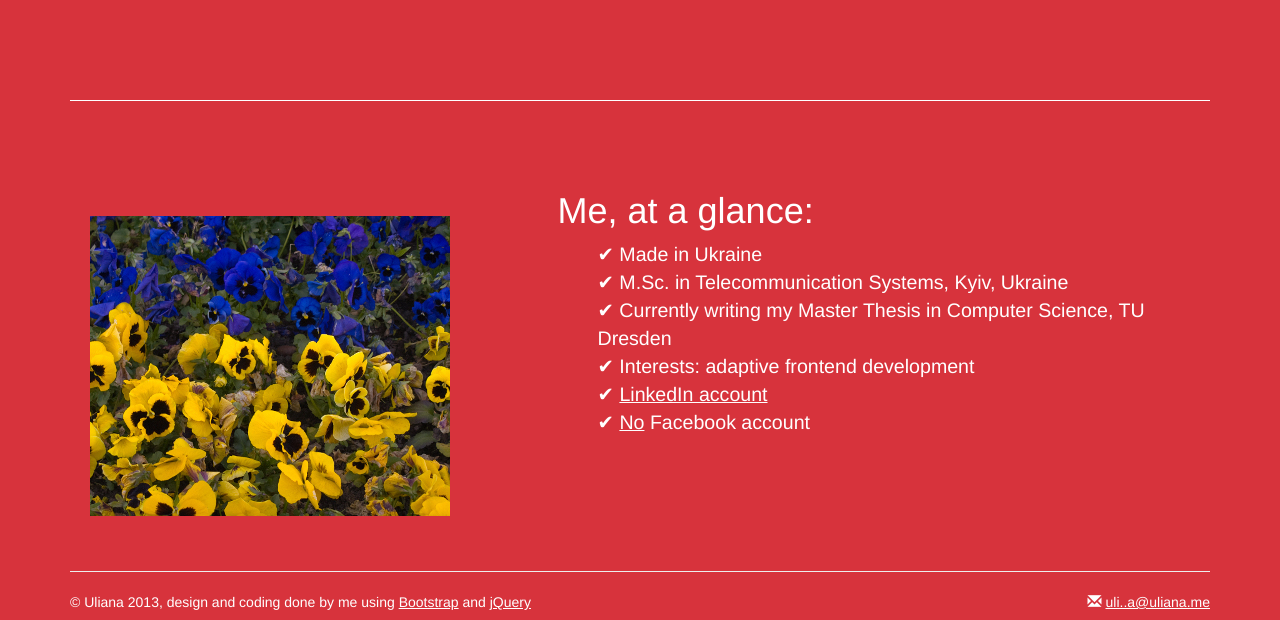
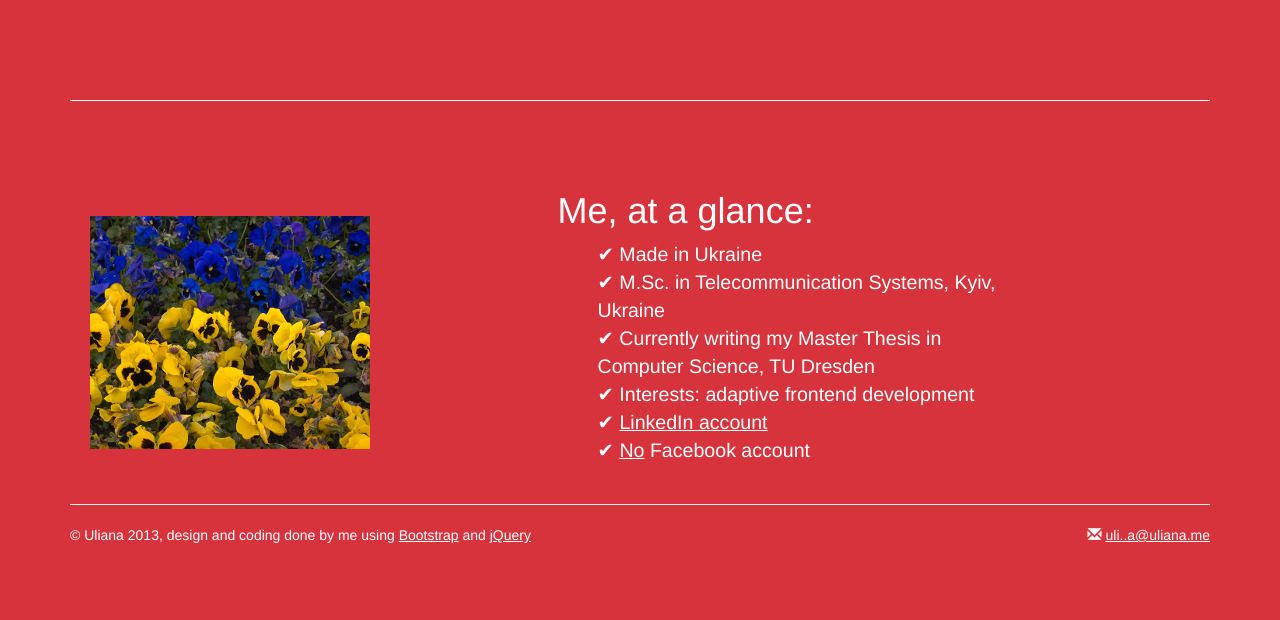
Before and after one commit to UlianaMunich/uliana_me, a Flask app: page / in a window 1280 px wide. Shown: the part 434-1054 px from the top of the page. After the commit the page ends 977 px from the top, so only its background shows below. Run offline with Flask 2, Linux system fonts and the light colour scheme; parts of the project's set-up code (start-up, migrations or seed data) failed here and were passed over; some libraries are stand-ins or nearby versions.

Commit message:
changed img size on home page

```diff
--- a/wsgi/static/css/uliana_me.css
+++ b/wsgi/static/css/uliana_me.css
@@ -9,7 +9,7 @@ li {
   list-style: none;
 }
 footer {
-padding-bottom: 2em;
+padding-bottom: 4em;
 }
 
 .navigation .item {
--- a/wsgi/templates/index.html
+++ b/wsgi/templates/index.html
@@ -71,7 +71,7 @@
         <div class="col-md-5 image">
           <img class="img-responsive" src="static/img/flag.jpg"/>
         </div>
-        <div class="col-md-7">
+        <div class="col-md-5">
           <h1>Me, at a glance:</h1>
           <ul>
             <li>✔  Made in Ukraine</li>
```
Also changed, not shown: wsgi/static/img/flag.jpg.
